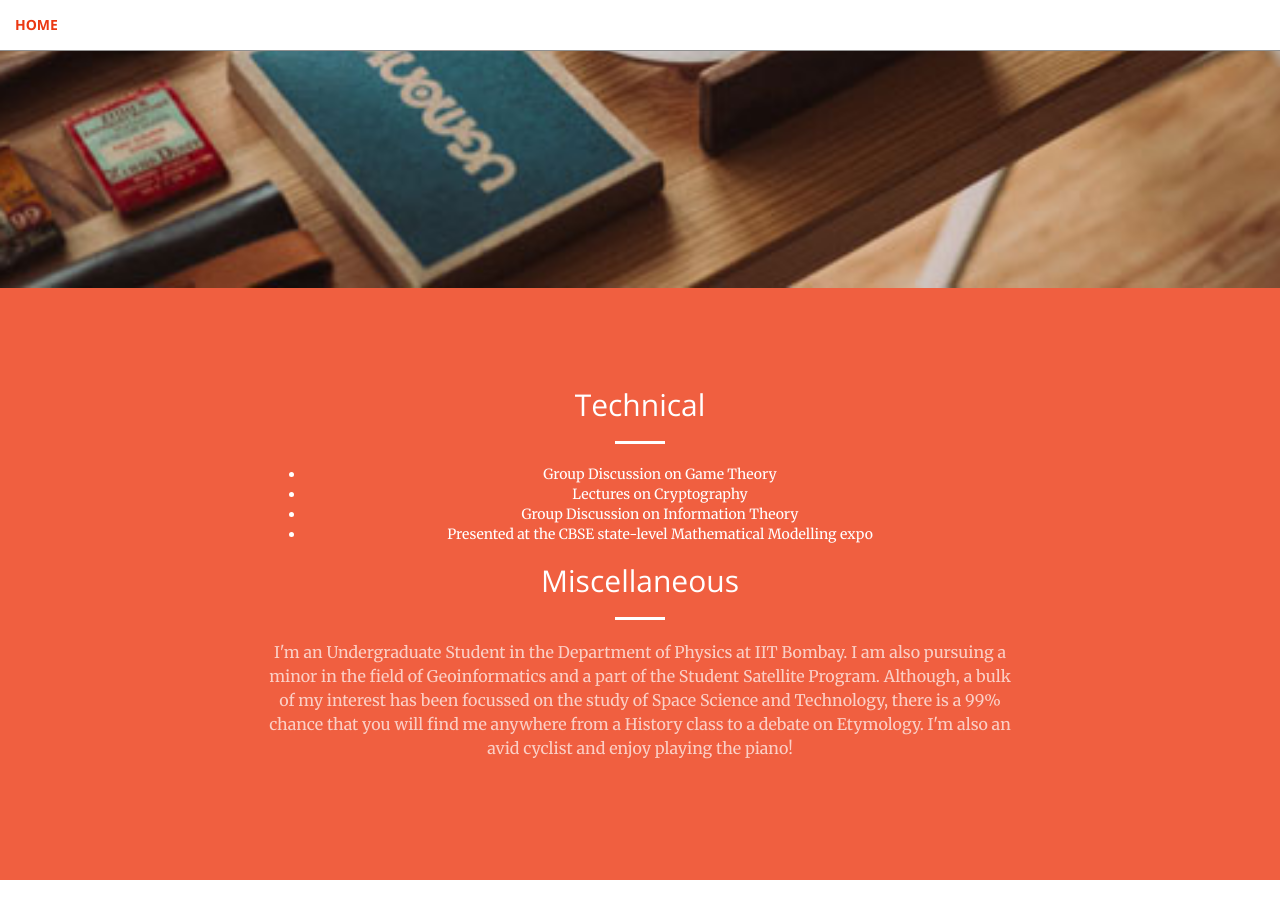
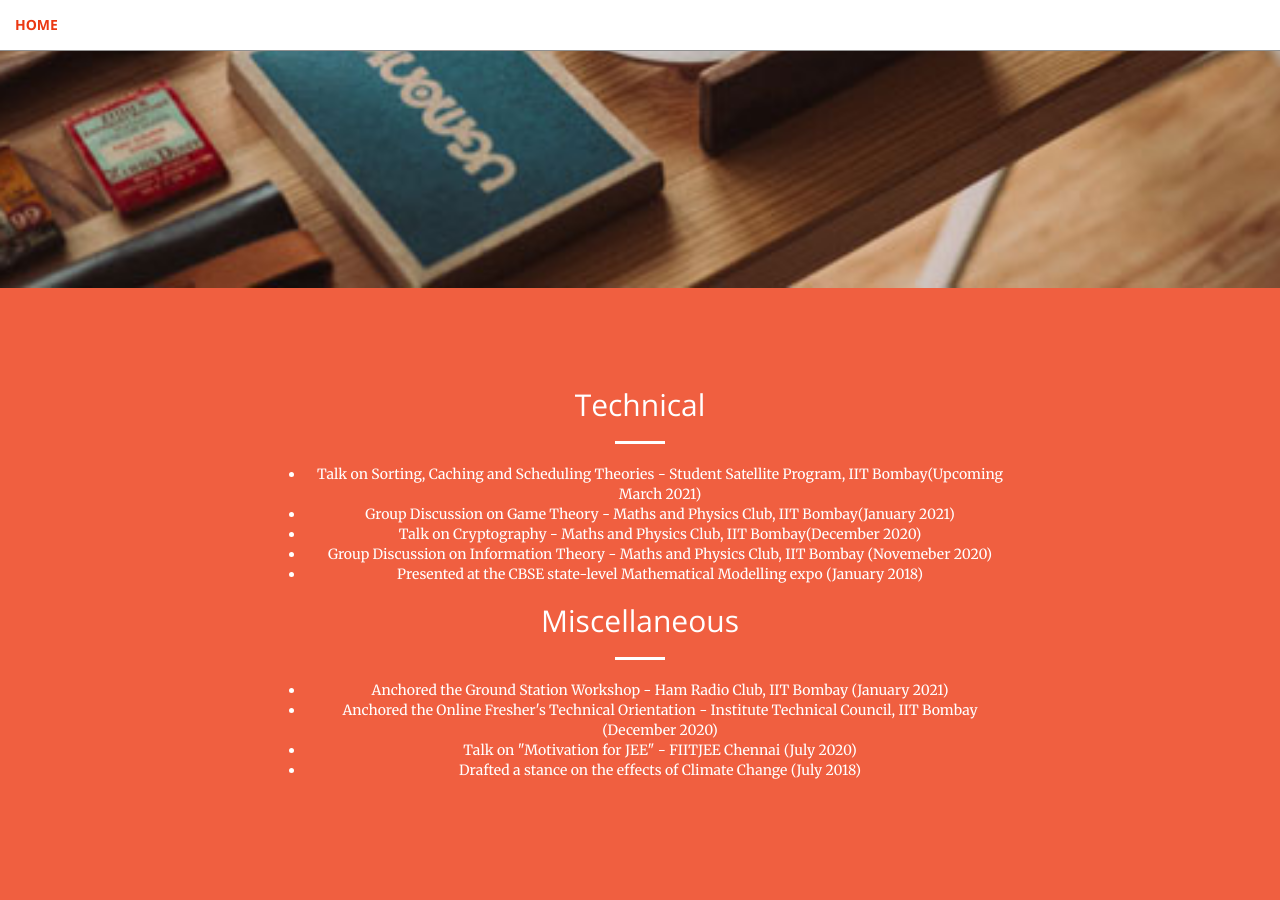
Before and after one commit to aravindbharathi/aravindbharathi.github.io, a Jekyll site: the page talks/index.html, which Jekyll copies as it is, in a window 1280 px wide and 900 px high, scrolled down 612 px. Built offline with Jekyll 4.4.1, drawn with Linux system fonts in a browser that asks for light colours.

Commit message:
Update index.html

```diff
--- a/talks/index.html
+++ b/talks/index.html
@@ -83,17 +83,24 @@
                     <hr class="light">
                     <p class="text-faded">
                       <ul>
-                        <li>Group Discussion on Game Theory</li>
-                        <li>Lectures on Cryptography</li>
-                        <li>Group Discussion on Information Theory</li>
-                        <li>Presented at the CBSE state-level Mathematical Modelling expo</li>
+                        <li>Talk on Sorting, Caching and Scheduling Theories - Student Satellite Program, IIT Bombay(Upcoming March 2021)</li>
+                        <li>Group Discussion on Game Theory - Maths and Physics Club, IIT Bombay(January 2021)</li>
+                        <li>Talk on Cryptography - Maths and Physics Club, IIT Bombay(December 2020)</li>
+                        <li>Group Discussion on Information Theory - Maths and Physics Club, IIT Bombay (Novemeber 2020)</li>
+                        <li>Presented at the CBSE state-level Mathematical Modelling expo (January 2018)</li>
                       </ul>
                     </p>
                     <!--a href="#stuff" class="btn btn-default btn-xl">What else?</a-->
                     <h2 class="section-heading">Miscellaneous</h2>
                     <hr class="light">
-                    <p class="text-faded">I'm an Undergraduate Student in the Department of Physics at IIT Bombay. I am also pursuing a minor in the field of Geoinformatics and a part of the Student Satellite Program. Although, a bulk of my interest has been focussed on the study of Space Science and Technology, there is a 99% chance that you will find me anywhere from a History class to a debate on Etymology. I'm also an avid cyclist and enjoy playing the piano!</p>
-
+                    <p class="text-faded">
+                      <ul>
+                        <li>Anchored the Ground Station Workshop - Ham Radio Club, IIT Bombay (January 2021)</li>
+                        <li>Anchored the Online Fresher's Technical Orientation - Institute Technical Council, IIT Bombay (December 2020)</li>
+                        <li>Talk on "Motivation for JEE" - FIITJEE Chennai (July 2020)</li>
+                        <li>Drafted a stance on the effects of Climate Change (July 2018)</li>
+                      </ul>
+                    </p>
                 </div>
             </div>
         </div>
```
